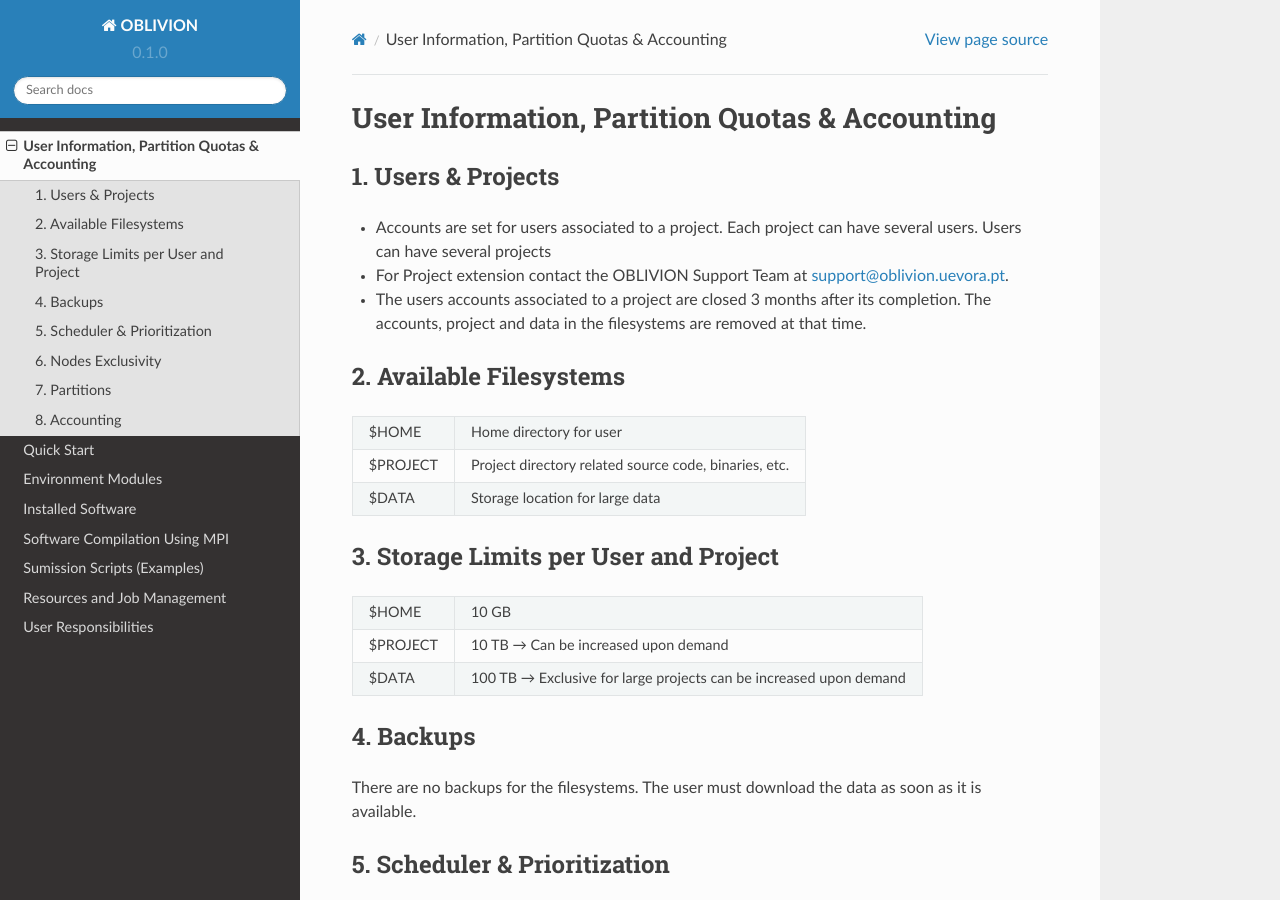
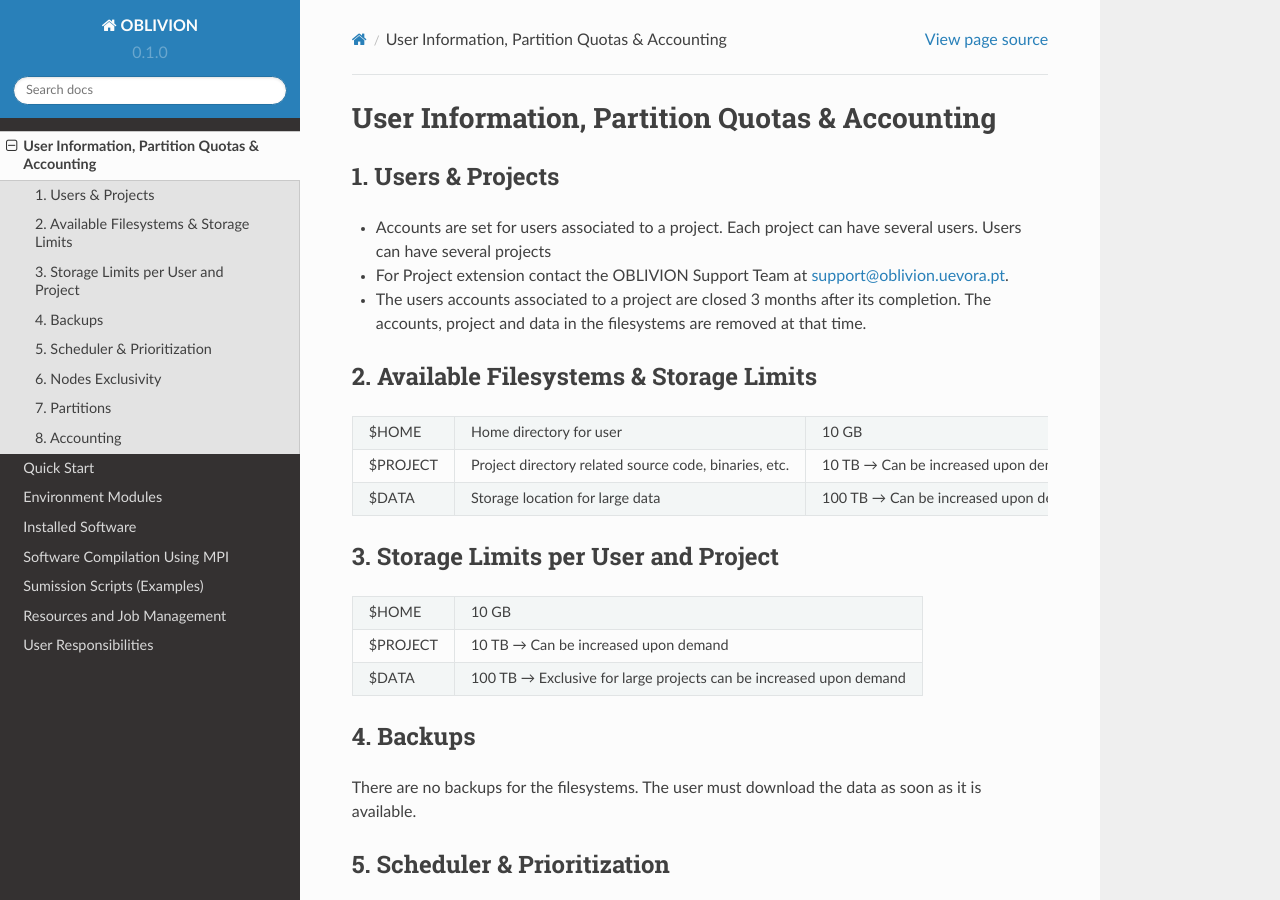
Before and after one commit to mavillez/Oblivion, a Sphinx documentation site: the page built from docs/source/information.rst, in a window 1280 px wide and 900 px high. Built offline with Sphinx 7.4.7 and the Read the Docs theme 2.0.0, drawn with Linux system fonts in a browser that asks for light colours.

Commit message:
Update information.rst

```diff
--- a/docs/source/information.rst
+++ b/docs/source/information.rst
@@ -11,17 +11,20 @@ User Information, Partition Quotas & Accounting
 * The users accounts associated to a project are closed 3 months after its completion. The accounts, project and data in the filesystems are removed at that time.
 
 
-2. Available Filesystems
-------------------------
+2. Available Filesystems & Storage Limits
+-----------------------------------------
 
 .. list-table::
 
   * - $HOME
     - Home directory for user
+    - 10 GB
   * - $PROJECT
     - Project directory related source code, binaries, etc.
+    - 10 TB → Can be increased upon demand
   * - $DATA
     - Storage location for large data
+    - 100 TB → Can be increased upon demand
 
 
 3. Storage Limits per User and Project
```
